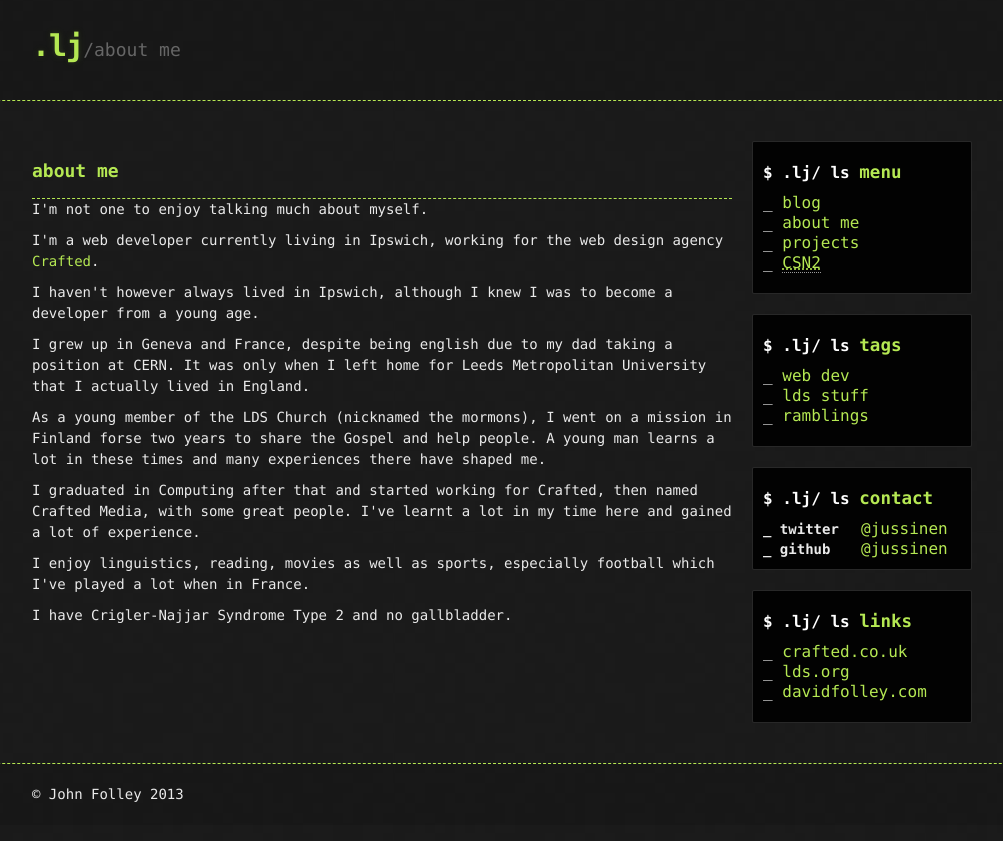
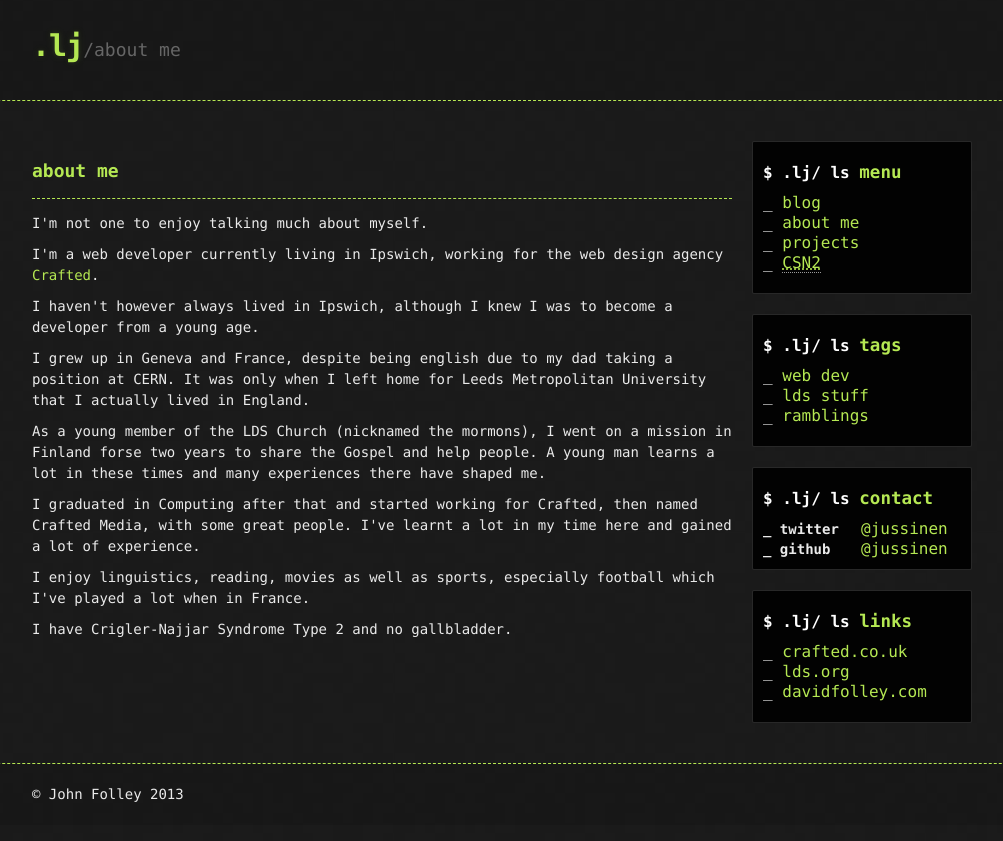
Before and after one commit to jussinen/jussinen.github.com, a Jekyll site: the page built from about.html, in a window 1280 px wide. Shown: the top 841 px of the page, without its empty margins (138-1141 px from the left). Built offline with Jekyll 4.4.1, drawn with Linux system fonts in a browser that asks for light colours; nearby versions of some CDN libraries; Markdown is read by kramdown in place of the engine named in the settings.

Commit message:
Correct CSS typp

```diff
--- a/css/main.css
+++ b/css/main.css
@@ -140,7 +140,7 @@ a:visited{
 .post .article-heading{
   border-bottom : 1px dashed #b5e853;
   padding-bottom: 0.5em;
-  margin-bottom : :1em;
+  margin-bottom : 1em;
 }
 
 .meta-information{
```
